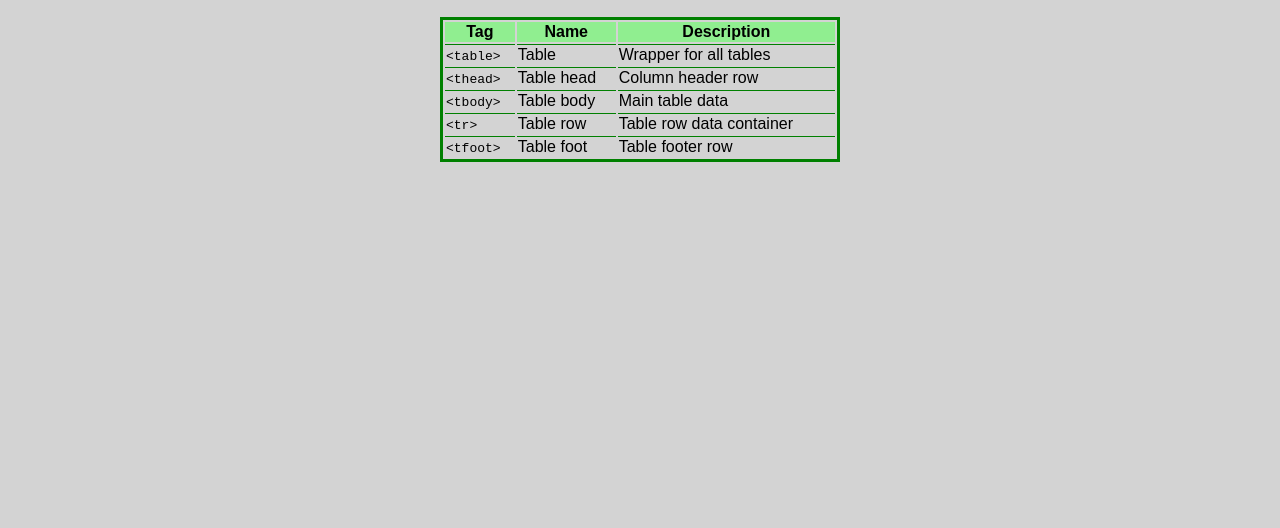
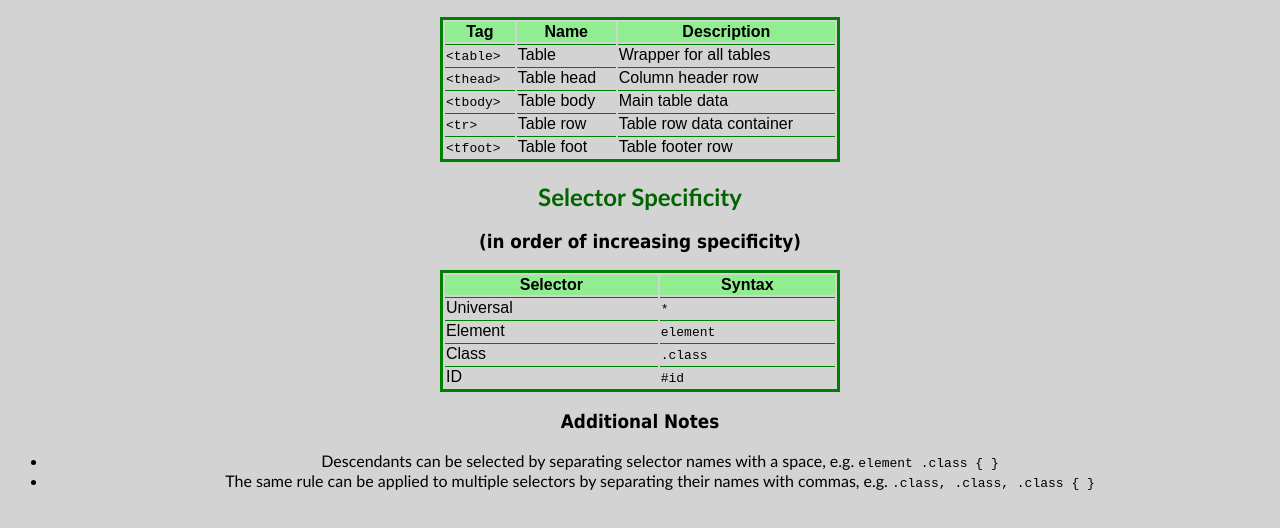
Before and after one commit to 2shima/Cheat-Sheet, a plain HTML site: page index.html in a window 1280 px wide. Shown: the part 112-640 px from the top of the page. Drawn offline with Linux system fonts and the light colour scheme.

Commit message:
Specificity table, notes, styling complete

```diff
--- a/index.html
+++ b/index.html
@@ -44,4 +44,35 @@
             </tbody>
         </table>
     </section>
+    <section>
+        <h2>Selector Specificity</h2>
+        <h3>(in order of increasing specificity)</h3>
+        <table>
+            <thead>
+                <th>Selector</th>
+                <th>Syntax</th>
+            </thead>
+            <tr>
+                <td>Universal</td>
+                <td><span class="code">*</span></td>
+            </tr>
+            <tr>
+                <td>Element</td>
+                <td><span class="code">element</span></td>
+            </tr>
+            <tr>
+                <td>Class</td>
+                <td><span class="code">.class</span></td>
+            </tr>
+            <tr>
+                <td>ID</td>
+                <td><span class="code">#id</span></td>
+            </tr>
+        </table>
+        <h3>Additional Notes</h3>
+        <ul>
+            <li>Descendants can be selected by separating selector names with a space, e.g. <span class="code">element .class { }</span></li>
+            <li>The same rule can be applied to multiple selectors by separating their names with commas, e.g. <span class="code">.class, .class, .class { }</span></li>
+        </ul>
+    </section>
 </body>
--- a/styles.css
+++ b/styles.css
@@ -38,3 +38,15 @@ td {
 .code {
     font-family: monospace;
 }
+
+h3 {
+    font-family: Tahoma;
+}
+
+ul {
+    margin: 0 auto;
+}
+
+li {
+    font-family: "Trebuchet MS";
+}
```
